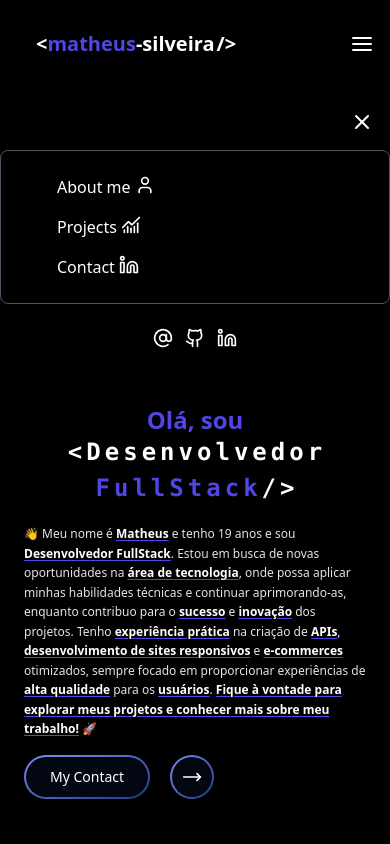
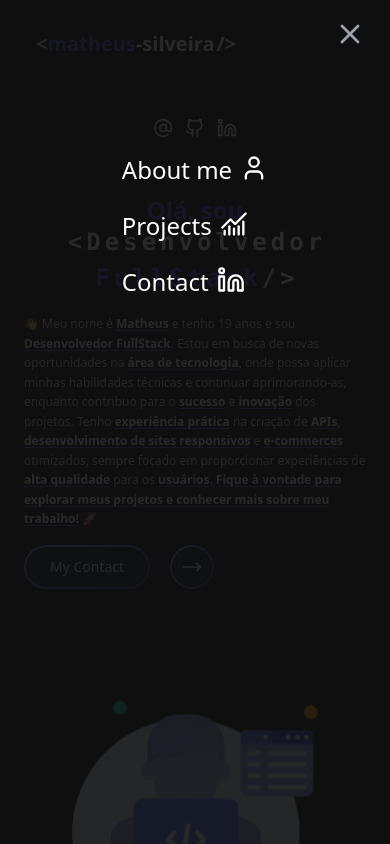
Before and after one commit to MatheusRodriguesdaSilveira/Portfolio-v2.0, a Next.js app: page / in a window 390 px wide. Both pictures are taken after a click on the button 362 px from the left and 44 px from the top of the page. Shown: the top 844 px of the page. Built offline with nearby package versions, Linux system fonts and the light colour scheme.

Commit message:
fix: adjust in menu navbar mobile

```diff
--- a/src/components/Body/Body.tsx
+++ b/src/components/Body/Body.tsx
@@ -12,20 +12,18 @@ interface BodyProps {
 
 export const Body: React.FC<BodyProps> = ({ scrollToProjects }) => {
   return (
-    <>
-      <div className="flex flex-col xl:flex-row items-center mx-5 xl:px-14 2xl:m-12 2xl:p-20 max-sm:mx-4 max-sm:px-2">
+    <div className="flex flex-col xl:flex-row items-center mx-5 xl:m-20 2xl:m-12 2xl:p-20 max-sm:mx-4 max-sm:px-2">
       <BlurFade duration={0.6} delay={0.2} yOffset={10}>
-          {" "}
         <IconColumn />
       </BlurFade>
 
-        <div className="flex flex-col gap-5 xl:px-10 2xl:px-12 2xl:mb-10 max-sm:gap-3 max-sm:mt-4">
+      <div className="flex flex-col gap-5 xl:px-10 xl:mt-5 2xl:px-10 2xl:mb-20 max-sm:gap-3 max-sm:mt-4">
         <div className="flex flex-col items-start max-sm:items-center max-sm:text-center">
           <BlurFade duration={0.6} delay={0.2} yOffset={10}>
-              <div className="text-2xl lg:text-6xl xl:text-5xl 2xl:text-7xl ">
+            <div className="text-2xl lg:text-6xl xl:text-5xl 2xl:text-7xl">
               <BlurFade delay={0.25 * 3.2} inView>
                 <h1 className="text-indigo-600 font-semibold">Olá, sou</h1>
-                  <div className="flex flex-wrap justify-center xl:justify-start xl:flex-nowrap xl:-translate-x-9 2xl:-translate-x-10 mb-2 gap-1 text-white font-bold font-mono">
+                <div className="flex flex-wrap justify-center xl:justify-start xl:flex-nowrap xl:-translate-x-7 2xl:-translate-x-10 mb-2 gap-1 text-white font-bold font-mono">
                   <span>{"<"}</span>
 
                   {/* GradualSpacing para "Desenvolvedor" */}
@@ -46,7 +44,6 @@ export const Body: React.FC<BodyProps> = ({ scrollToProjects }) => {
                       hidden: { opacity: 0, x: -20 },
                       visible: { opacity: 1, x: 0 },
                     }}
-                      // Define um delay inicial para "FullStack" após "Desenvolvedor"
                     initialDelay={("Desenvolvedor".length + 1) * 0.2}
                   />
 
@@ -58,7 +55,6 @@ export const Body: React.FC<BodyProps> = ({ scrollToProjects }) => {
                       hidden: { opacity: 0, x: -20 },
                       visible: { opacity: 1, x: 0 },
                     }}
-                      // Define um delay inicial para "/>" após "Fullstack"
                     initialDelay={("FullStack ".length + 5) * 0.2}
                   />
                 </div>
@@ -119,8 +115,8 @@ export const Body: React.FC<BodyProps> = ({ scrollToProjects }) => {
                   </span>
                   .{" "}
                   <span className="font-semibold underline-offset-2 decoration-2 underline max-sm:decoration-1 text-white decoration-indigo-600 ">
-                      Fique à vontade para explorar meus projetos e conhecer
-                      mais sobre meu trabalho!
+                    Fique à vontade para explorar meus projetos e conhecer mais
+                    sobre meu trabalho!
                   </span>{" "}
                   🚀
                 </p>
@@ -129,7 +125,6 @@ export const Body: React.FC<BodyProps> = ({ scrollToProjects }) => {
           </BlurFade>
 
           <BlurFade duration={0.6} delay={1} yOffset={10}>
-              {" "}
             <div className="flex items-center gap-4">
               <div className="flex items-center gap-5 max-sm:gap-5 max-sm:mr-9 lg:gap-4 xl:gap-5">
                 <BlurFade delay={0.25 * 5} inView>
@@ -170,12 +165,12 @@ export const Body: React.FC<BodyProps> = ({ scrollToProjects }) => {
         </div>
       </div>
 
+      {/* Ajuste de responsividade da imagem */}
       <div className="flex mt-32 w-[250px] md:w-[400px] xl:w-[2000px] xl:mt-5 2xl:w-screen 2xl:mt-3">
         <BlurFade delay={0.25 * 6} inView>
           <Image src={Code} alt="code" className="img rounded-lg" />
         </BlurFade>
       </div>
     </div>
-    </>
   );
 };
--- a/src/components/Header/Navbar.tsx
+++ b/src/components/Header/Navbar.tsx
@@ -21,7 +21,7 @@ export const NavBar = ({ scrollToAbout, scrollToProjects }: NavBarProps) => {
 
   return (
     <>
-      <header className="flex justify-between items-center rounded-full w-auto font-semibold xl:m-10 2xl:m-28 max-lg:hidden">
+      <header className="flex justify-between items-center rounded-full w-auto font-semibold xl:m-16 xl:mx-20 2xl:m-24 max-lg:hidden">
         <div className="flex justify-center font-bold items-center xl:text-2xl 2xl:text-4xl cursor-context-menu hover:scale-105 duration-300">
           <div className="items-center flex-col">
             <span className="text-white">{"<"}</span>
@@ -75,59 +75,57 @@ export const NavBar = ({ scrollToAbout, scrollToProjects }: NavBarProps) => {
               onClick={handleOpenMenu}
               aria-expanded={isMenuOpen}
               aria-controls="mobile-menu"
-              className="text-white"
+              className="inline-flex items-center p-2 w-10 h-10 justify-center text-gray-400 rounded-lg md:hidden"
             >
-              <AlignJustify className="size-6" />
+              {isMenuOpen ? "" : <AlignJustify className="w-5 h-5" />}
             </button>
           </div>
+        </nav>
 
         {isMenuOpen && (
-            <div className="top-0 right-0 w-2/2 h-full transition-transform duration-300 ease-in-out md:hidden">
-              <div className="flex justify-end p-4">
-                <button onClick={handleOpenMenu} className="text-white">
-                  <X className="size-6" />
-                </button>
-              </div>
-              <ul className="font-medium flex flex-col p-4 border border-gray-600 rounded-lg">
+          <div className="fixed inset-0 bg-zinc-950/90 flex flex-col items-center z-50">
+            <ul className="font-medium text-center space-y-6 flex flex-col items-start mt-40">
               <li>
                 <a
-                    className="cursor-pointer flex gap-1 py-2 hover:bg-gray-700 rounded transition"
                   onClick={() => {
                     scrollToAbout();
                     handleOpenMenu();
                   }}
+                  className="text-white text-2xl hover:text-indigo-400 flex gap-2"
                 >
-                    About me
-                    <User className="size-5" />
+                  About me <User className="size-7" />
                 </a>
               </li>
               <li>
                 <a
-                    className="cursor-pointer flex gap-1 py-2 hover:bg-gray-700 rounded transition"
                   onClick={() => {
                     scrollToProjects();
                     handleOpenMenu();
                   }}
+                  className="text-white text-2xl hover:text-indigo-400 flex gap-2"
                 >
-                    Projects
-                    <ChartNoAxesCombined className="size-5" />
+                  Projects <ChartNoAxesCombined className="size-7" />
                 </a>
               </li>
               <li>
                 <a
-                    className="cursor-pointer flex gap-1 py-2 hover:bg-gray-700 rounded transition"
                   href="https://www.linkedin.com/in/matheus-rodrigues-da-silveira/"
                   target="_blank"
                   rel="noopener noreferrer"
+                  className="text-white text-2xl hover:text-indigo-400 flex gap-2"
                 >
-                    Contact
-                    <Linkedin className="size-5" />
+                  Contact <Linkedin className="size-7" />
                 </a>
               </li>
             </ul>
+            <button
+              onClick={handleOpenMenu}
+              className="absolute top-4 right-4 text-gray-400 hover:text-white p-2"
+            >
+              <X className="w-8 h-8" />
+            </button>
           </div>
         )}
-        </nav>
       </header>
     </>
   );
```
Lines whose indentation alone changed are shown as unchanged.
